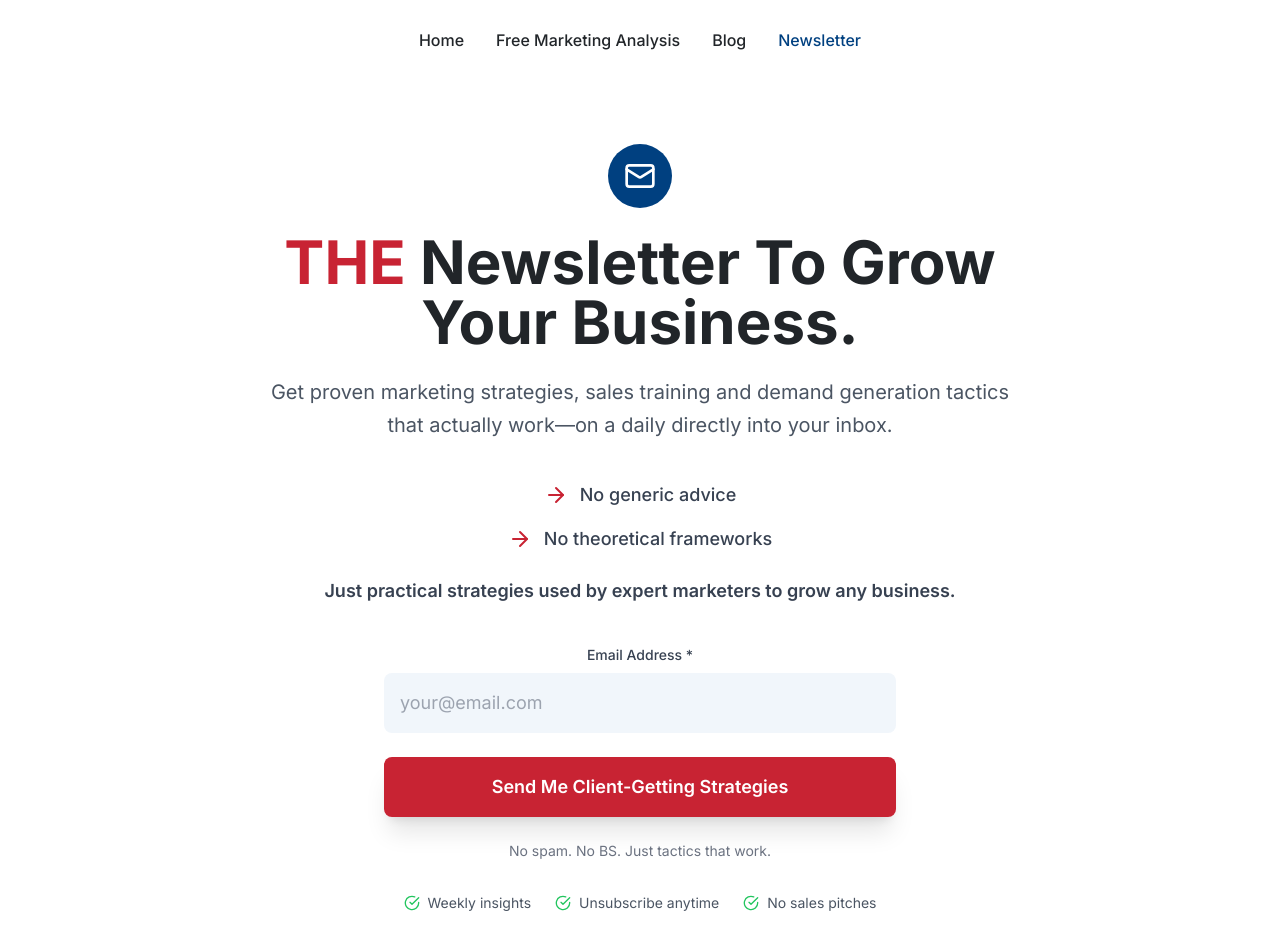
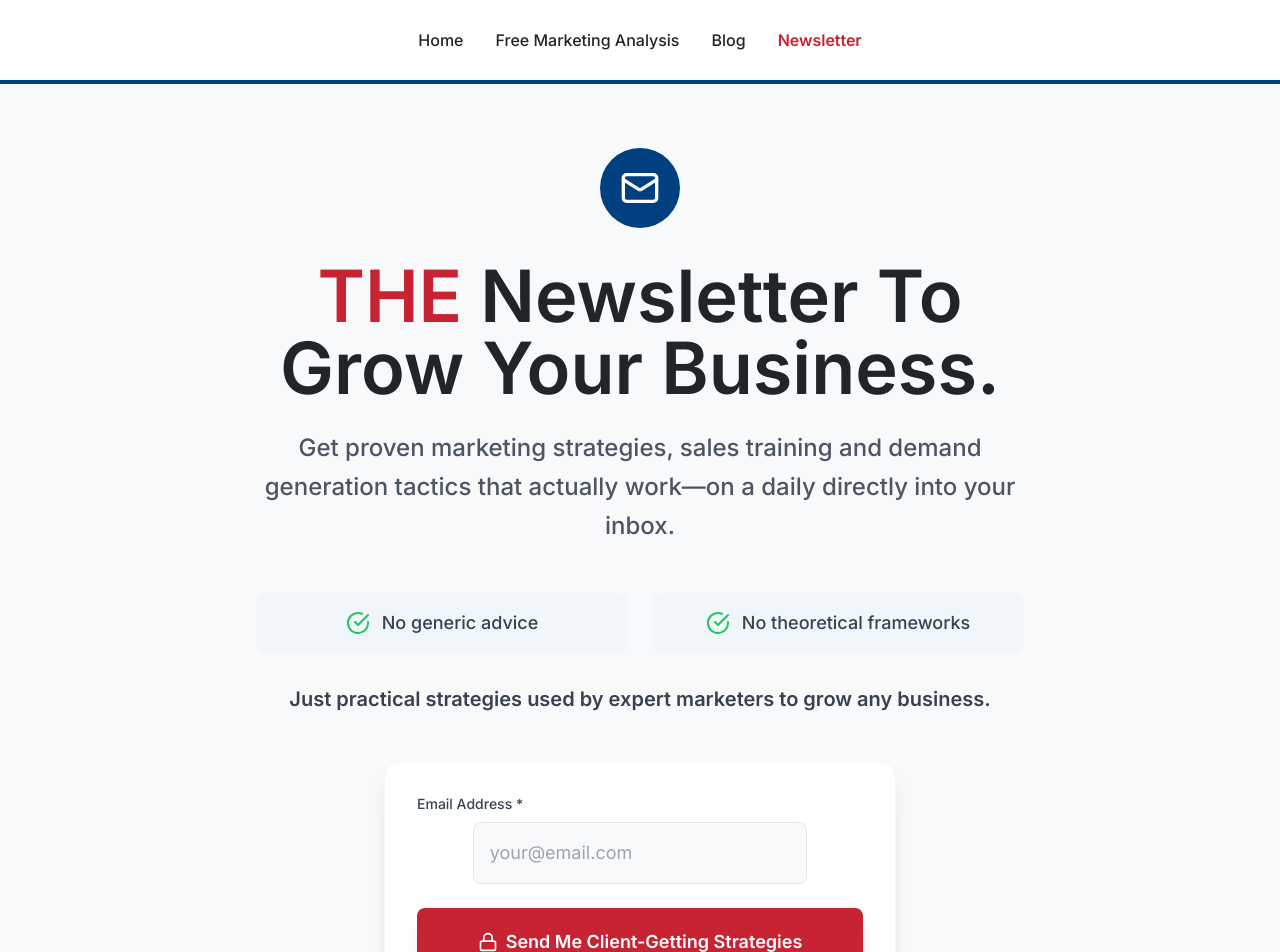
Before and after one commit to melnyresults/melnyresultswebsite2, a React (Vite) app: page /newsletter in a window 1280 px wide. Shown: the top 952 px of the page. Built offline with nearby package versions, Linux system fonts and the light colour scheme.

Commit message:
Enhance Newsletter Signup Page Design

```diff
--- a/src/components/NewsletterPage.tsx
+++ b/src/components/NewsletterPage.tsx
@@ -1,5 +1,5 @@
 import React, { useState } from 'react';
-import { Menu, X as CloseIcon, CheckCircle, Mail, ArrowRight } from 'lucide-react';
+import { Menu, X as CloseIcon, CheckCircle, Mail, ArrowRight, Lock, Users, Star } from 'lucide-react';
 import { Link, useNavigate } from 'react-router-dom';
 import { saveNewsletterSignup } from '../lib/localStorage';
 
@@ -61,7 +61,7 @@ const NewsletterPage: React.FC = () => {
                 <Link to="/blog" className="text-gray-900 hover:text-primary-blue transition-colors duration-200 font-medium">
                   Blog
                 </Link>
-                <Link to="/newsletter" className="text-primary-blue font-medium">
+                <Link to="/newsletter" className="text-primary-red font-semibold">
                   Newsletter
                 </Link>
               </div>
@@ -103,7 +103,7 @@ const NewsletterPage: React.FC = () => {
               </Link>
               <Link
                 to="/newsletter"
-                className="block px-3 py-2 text-primary-blue w-full text-left font-medium"
+                className="block px-3 py-2 text-primary-red w-full text-left font-semibold"
               >
                 Newsletter
               </Link>
@@ -112,47 +112,50 @@ const NewsletterPage: React.FC = () => {
         )}
       </nav>
 
-      {/* Main Content Section - Reduced top padding and combined sections */}
-      <section className="pt-16 pb-20 bg-white">
+      {/* Hero Section with Enhanced Design */}
+      <section className="pt-16 pb-20 bg-gray-50 border-t-4 border-primary-blue">
         <div className="max-w-4xl mx-auto px-4 sm:px-6 lg:px-8 text-center">
           <div className="animate-slide-up">
-            {/* Newsletter Icon */}
-            <div className="flex justify-center mb-6">
-              <div className="w-16 h-16 bg-primary-blue rounded-full flex items-center justify-center">
-                <Mail className="w-8 h-8 text-white" />
+            {/* Enhanced Newsletter Icon with Animation */}
+            <div className="flex justify-center mb-8">
+              <div className="w-20 h-20 bg-primary-blue rounded-full flex items-center justify-center hover:scale-110 transition-transform duration-300 cursor-pointer group">
+                <Mail className="w-10 h-10 text-white group-hover:animate-bounce" />
               </div>
             </div>
 
-            <h1 className="text-5xl lg:text-6xl font-bold text-gray-900 leading-tight mb-6">
+            {/* Enhanced Headline */}
+            <h1 className="text-5xl lg:text-7xl font-semibold text-gray-900 leading-tight mb-6">
               <span className="text-primary-red">THE</span> Newsletter To Grow Your Business.
             </h1>
 
-            <p className="text-xl text-gray-600 leading-relaxed mb-10 max-w-3xl mx-auto">
+            {/* Enhanced Subheadline */}
+            <p className="text-2xl text-gray-600 leading-relaxed mb-12 max-w-3xl mx-auto font-medium">
               Get proven marketing strategies, sales training and demand generation tactics that actually work—on a daily directly into your inbox.
             </p>
 
-            {/* Benefits */}
-            <div className="max-w-2xl mx-auto mb-10">
-              <div className="space-y-4">
-                <div className="flex items-center justify-center gap-3">
-                  <ArrowRight className="w-6 h-6 text-primary-red flex-shrink-0" />
+            {/* Enhanced Feature Bullets - Horizontal Layout */}
+            <div className="max-w-3xl mx-auto mb-12">
+              <div className="grid md:grid-cols-2 gap-6">
+                <div className="flex items-center justify-center gap-3 p-4 bg-blue-50 rounded-lg">
+                  <CheckCircle className="w-6 h-6 text-green-500 flex-shrink-0" />
                   <span className="text-lg text-gray-700 font-medium">No generic advice</span>
                 </div>
-                <div className="flex items-center justify-center gap-3">
-                  <ArrowRight className="w-6 h-6 text-primary-red flex-shrink-0" />
+                <div className="flex items-center justify-center gap-3 p-4 bg-blue-50 rounded-lg">
+                  <CheckCircle className="w-6 h-6 text-green-500 flex-shrink-0" />
                   <span className="text-lg text-gray-700 font-medium">No theoretical frameworks</span>
                 </div>
               </div>
 
-              <div className="mt-6">
-                <p className="text-lg text-gray-700 font-semibold">
+              <div className="mt-8">
+                <p className="text-xl text-gray-700 font-semibold">
                   Just practical strategies used by expert marketers to grow any business.
                 </p>
               </div>
             </div>
 
-            {/* Newsletter Form - Moved up into main section */}
+            {/* Enhanced Email Form Card */}
             <div className="max-w-lg mx-auto">
+              <div className="bg-white p-8 rounded-2xl shadow-xl border border-gray-100 animate-fade-in-up">
                 {error && (
                   <div className="mb-6 p-4 bg-red-50 border border-red-200 rounded-lg">
                     <p className="text-red-600">{error}</p>
@@ -162,7 +165,7 @@ const NewsletterPage: React.FC = () => {
                 <form onSubmit={handleSubmit} className="space-y-6">
                   {/* Email Field */}
                   <div>
-                  <label htmlFor="email" className="block text-sm font-medium text-gray-700 mb-2">
+                    <label htmlFor="email" className="block text-sm font-medium text-gray-700 mb-2 text-left">
                       Email Address *
                     </label>
                     <input
@@ -172,18 +175,19 @@ const NewsletterPage: React.FC = () => {
                       required
                       value={formData.email}
                       onChange={handleInputChange}
-                    className="w-full px-4 py-4 bg-gray-100 border-0 rounded-lg focus:ring-2 focus:ring-primary-blue focus:bg-white transition-colors text-lg"
+                      className="w-full md:w-3/4 mx-auto block px-4 py-4 bg-gray-50 border border-gray-200 rounded-lg focus:ring-2 focus:ring-primary-blue focus:border-transparent focus:bg-white transition-colors text-lg"
                       placeholder="your@email.com"
                       disabled={isSubmitting}
                     />
                   </div>
 
-                {/* Submit Button */}
+                  {/* Enhanced Submit Button */}
                   <button
                     type="submit"
                     disabled={isSubmitting}
-                  className="w-full bg-primary-red text-white px-8 py-4 rounded-lg text-lg font-semibold hover:bg-red-700 transition-all duration-200 hover:scale-105 shadow-xl hover:shadow-2xl disabled:opacity-50 disabled:cursor-not-allowed disabled:hover:scale-100"
+                    className="w-full bg-primary-red text-white px-8 py-5 rounded-lg text-lg font-semibold hover:bg-red-800 transition-all duration-200 hover:scale-105 shadow-xl hover:shadow-2xl disabled:opacity-50 disabled:cursor-not-allowed disabled:hover:scale-100 flex items-center justify-center gap-2"
                   >
+                    <Lock className="w-5 h-5" />
                     {isSubmitting ? (
                       <div className="flex items-center justify-center gap-2">
                         <div className="animate-spin rounded-full h-5 w-5 border-b-2 border-white"></div>
@@ -199,23 +203,35 @@ const NewsletterPage: React.FC = () => {
                     No spam. No BS. Just tactics that work.
                   </p>
                 </form>
+              </div>
 
-              {/* Additional Trust Elements */}
-              <div className="mt-8 text-center">
-                <div className="flex justify-center items-center gap-6 flex-wrap">
-                  <div className="flex items-center gap-2 text-sm text-gray-600">
-                    <CheckCircle className="w-4 h-4 text-green-500" />
-                    <span>Weekly insights</span>
+              {/* Enhanced Trust Bar */}
+              <div className="mt-8 animate-fade-in-up">
+                <div className="flex justify-center items-center gap-8 py-6 bg-white rounded-lg shadow-sm border border-gray-100 flex-wrap">
+                  <div className="flex items-center gap-2 text-sm text-gray-700">
+                    <CheckCircle className="w-5 h-5 text-green-500" />
+                    <span className="font-medium">Weekly insights</span>
                   </div>
-                  <div className="flex items-center gap-2 text-sm text-gray-600">
-                    <CheckCircle className="w-4 h-4 text-green-500" />
-                    <span>Unsubscribe anytime</span>
+                  <div className="flex items-center gap-2 text-sm text-gray-700">
+                    <CheckCircle className="w-5 h-5 text-green-500" />
+                    <span className="font-medium">Unsubscribe anytime</span>
                   </div>
-                  <div className="flex items-center gap-2 text-sm text-gray-600">
-                    <CheckCircle className="w-4 h-4 text-green-500" />
-                    <span>No sales pitches</span>
+                  <div className="flex items-center gap-2 text-sm text-gray-700">
+                    <CheckCircle className="w-5 h-5 text-green-500" />
+                    <span className="font-medium">No sales pitches</span>
                   </div>
                 </div>
+              </div>
+
+              {/* Final Reassurance Block with Social Proof */}
+              <div className="mt-8 p-6 bg-gradient-to-br from-primary-blue to-blue-700 rounded-2xl text-white text-center">
+                <div className="flex items-center justify-center gap-3 mb-4">
+                  <Users className="w-6 h-6" />
+                  <Star className="w-5 h-5 text-yellow-400 fill-current" />
+                </div>
+                <p className="text-lg font-medium">
+                  Join 1,200+ business owners who get actionable marketing tips every week.
+                </p>
               </div>
             </div>
           </div>
```
Lines whose indentation alone changed are shown as unchanged.
